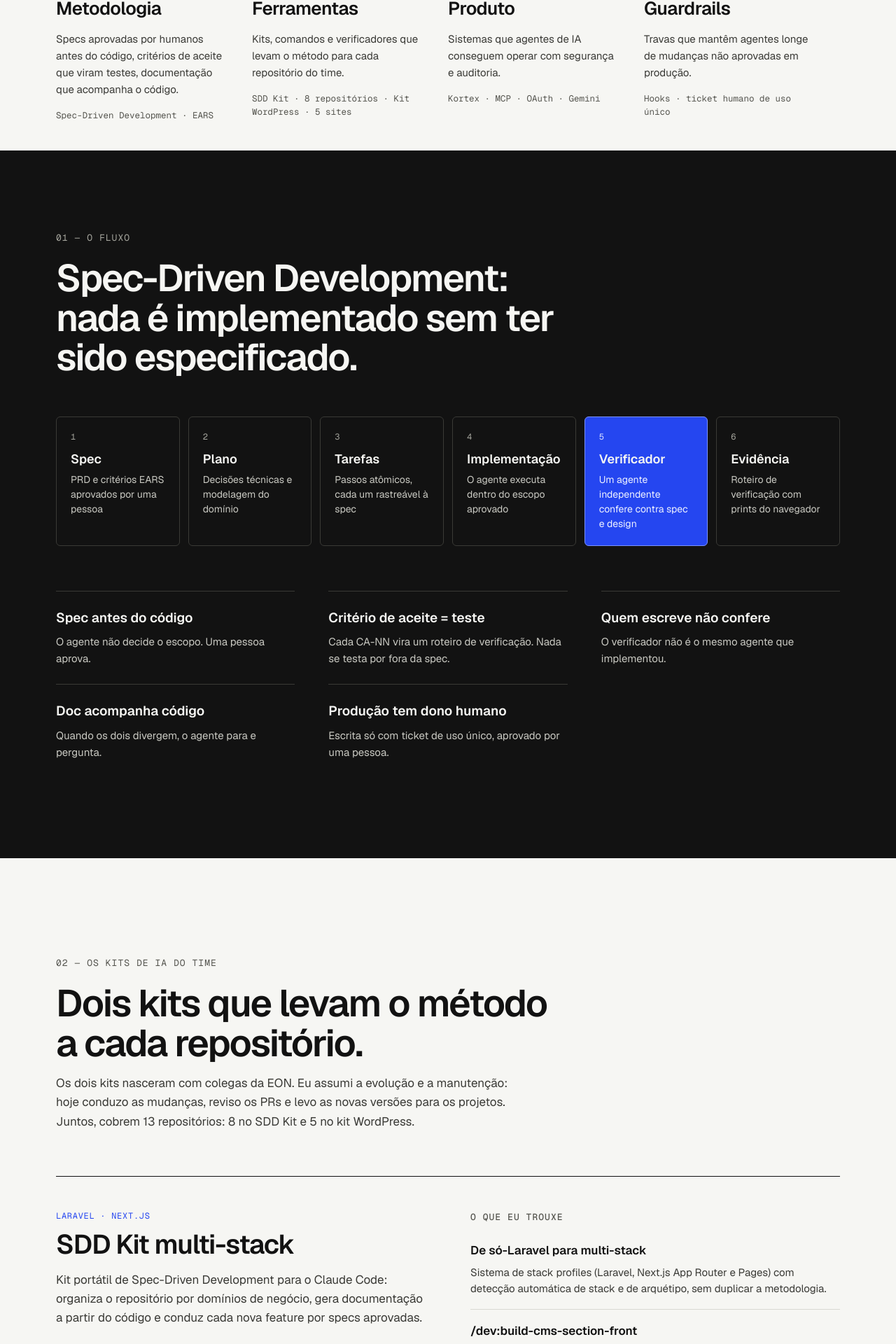
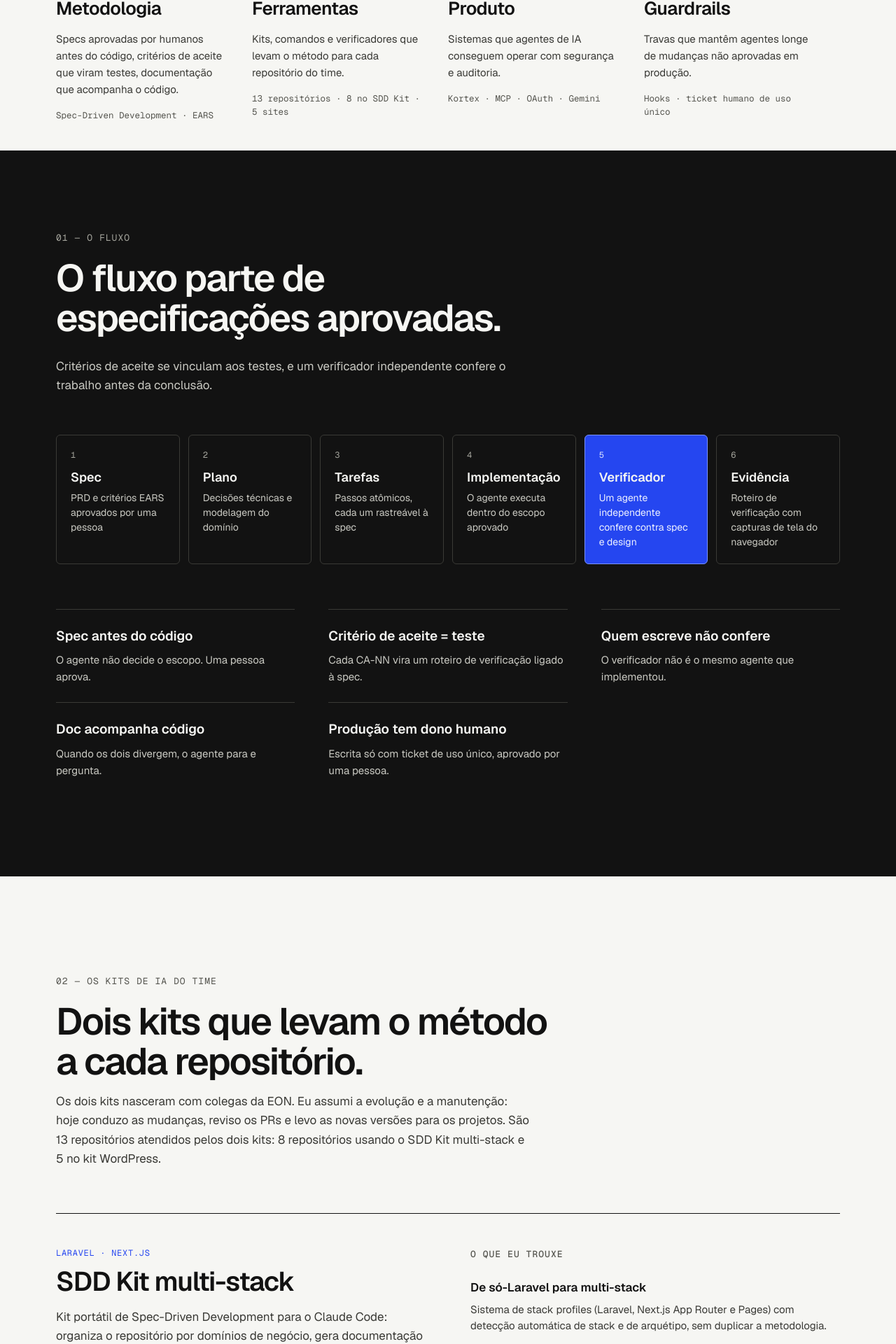
Before and after one commit to Tiago-Rocha09/portfolio, a Next.js app: page /pt/engenharia-com-ia in a window 1280 px wide. Shown: the part 977-2897 px from the top of the page at 70% size. Built offline with nearby package versions, Linux system fonts and the light colour scheme.

Commit message:
Enhance AI view content with additional flow lead paragraph and update English and Portuguese translations for clarity and consistency

```diff
--- a/components/ai-view.tsx
+++ b/components/ai-view.tsx
@@ -97,6 +97,9 @@
             {t("flowKicker")}
           </p>
           <h2 className="text-section max-w-[20ch]">{t("flowTitle")}</h2>
+          <p className="mt-7 max-w-[680px] text-[17px] leading-[1.6] text-inverse-body">
+            {t("flowLead")}
+          </p>
           <ol aria-label={t("flowAria")} className="cols-steps mt-14 list-none p-0">
             {steps.map((step) => {
               const emphasis = step.n === "5";
--- a/messages/en.json
+++ b/messages/en.json
@@ -47,7 +47,7 @@
       { "value": "10+", "label": "corporate sites on the platform I maintain" }
     ],
     "stackKicker": "01 — CORE STACK",
-    "stackTitle": "Full stack for real: from the component to the server.",
+    "stackTitle": "Full stack development, from the frontend to infrastructure.",
     "stack": [
       {
         "area": "FRONT-END",
@@ -203,7 +203,7 @@
         "n": "02",
         "title": "Tools",
         "text": "Kits, commands, and verifiers that take the method into every repository of the team.",
-        "where": "SDD Kit · 8 repositories · WordPress Kit · 5 sites"
+        "where": "13 repositories · 8 on the SDD Kit · 5 sites"
       },
       {
         "n": "03",
@@ -219,7 +219,8 @@
       }
     ],
     "flowKicker": "01 — THE FLOW",
-    "flowTitle": "Spec-Driven Development: nothing is implemented until it has been specified.",
+    "flowTitle": "The flow starts from approved specifications.",
+    "flowLead": "Acceptance criteria tie to the tests, and an independent verifier checks the work before completion.",
     "flowAria": "Flow steps",
     "steps": [
       { "n": "1", "title": "Spec", "text": "PRD and EARS criteria approved by a person" },
@@ -231,20 +232,20 @@
     ],
     "principles": [
       { "title": "Spec before code", "text": "The agent does not decide the scope. A person approves." },
-      { "title": "Acceptance criteria = test", "text": "Each CA-NN becomes a verification script. Nothing is tested outside the spec." },
+      { "title": "Acceptance criteria = test", "text": "Each CA-NN becomes a verification script tied to the spec." },
       { "title": "Whoever writes does not check", "text": "The verifier is not the same agent that implemented." },
       { "title": "Docs stay with the code", "text": "When the two diverge, the agent stops and asks." },
       { "title": "Production has a human owner", "text": "Writes only with a one-time ticket, approved by a person." }
     ],
     "kitsKicker": "02 — THE TEAM AI KITS",
     "kitsTitle": "Two kits that take the method into every repository.",
-    "kitsIntro": "Both kits were born with colleagues at EON. I took on the evolution and the maintenance: today I lead the changes, review the PRs, and bring the new versions to the projects. Together they cover 13 repositories: 8 on the SDD Kit and 5 on the WordPress kit.",
+    "kitsIntro": "Both kits were born with colleagues at EON. I took on the evolution and the maintenance: today I lead the changes, review the PRs, and bring the new versions to the projects. That is 13 repositories covered by the two kits: 8 repositories using the multi-stack SDD Kit and 5 on the WordPress kit.",
     "brought": "WHAT I BROUGHT",
     "sddKicker": "LARAVEL · NEXT.JS",
     "sddTitle": "Multi-stack SDD Kit",
     "sddText": "A portable Spec-Driven Development kit for Claude Code: it organizes the repository by business domains, generates documentation from the code, and guides each new feature through approved specs.",
     "sddMetrics": [
-      { "label": "releases led", "value": "5" },
+      { "label": "versions led", "value": "5" },
       { "label": "repositories using it", "value": "8" },
       { "label": "supported stacks", "value": "3" }
     ],
@@ -288,7 +289,7 @@
         "text": "install-sdd.sh takes the kit and its updates to the client repositories."
       },
       {
-        "title": "Rollout across 5 sites",
+        "title": "Deployment across 5 sites",
         "text": "Votorantim Cimentos, Verdera, Nexa, Quimatic, and CESP working with the same process."
       },
       {
@@ -297,8 +298,8 @@
       }
     ],
     "proofKicker": "03 — THE PROOF",
-    "proofTitle": "A real feature, built entirely through the flow — and in production.",
-    "proofLead": "Plenty of companies have an AI kit. To show the flow in practice, I built the <strong>eon-activity-log</strong> plugin — an audit trail for the WordPress admin — from the spec to production.",
+    "proofTitle": "From the kit to a real delivery",
+    "proofLead": "<strong>eon-activity-log</strong> was a real task built with the engineering-with-AI kit, following the specification, implementation, and validation flow. A concrete example of how I apply the method in day-to-day development.",
     "proof": [
       {
         "when": "spec 001 · Oct/2026",
--- a/messages/pt.json
+++ b/messages/pt.json
@@ -47,7 +47,7 @@
       { "value": "10+", "label": "sites corporativos na plataforma que mantenho" }
     ],
     "stackKicker": "01 — STACK PRINCIPAL",
-    "stackTitle": "Full stack de verdade: do componente ao servidor.",
+    "stackTitle": "Desenvolvimento full stack, do frontend à infraestrutura.",
     "stack": [
       {
         "area": "FRONT-END",
@@ -203,7 +203,7 @@
         "n": "02",
         "title": "Ferramentas",
         "text": "Kits, comandos e verificadores que levam o método para cada repositório do time.",
-        "where": "SDD Kit · 8 repositórios · Kit WordPress · 5 sites"
+        "where": "13 repositórios · 8 no SDD Kit · 5 sites"
       },
       {
         "n": "03",
@@ -219,7 +219,8 @@
       }
     ],
     "flowKicker": "01 — O FLUXO",
-    "flowTitle": "Spec-Driven Development: nada é implementado sem ter sido especificado.",
+    "flowTitle": "O fluxo parte de especificações aprovadas.",
+    "flowLead": "Critérios de aceite se vinculam aos testes, e um verificador independente confere o trabalho antes da conclusão.",
     "flowAria": "Etapas do fluxo",
     "steps": [
       { "n": "1", "title": "Spec", "text": "PRD e critérios EARS aprovados por uma pessoa" },
@@ -227,24 +228,24 @@
       { "n": "3", "title": "Tarefas", "text": "Passos atômicos, cada um rastreável à spec" },
       { "n": "4", "title": "Implementação", "text": "O agente executa dentro do escopo aprovado" },
       { "n": "5", "title": "Verificador", "text": "Um agente independente confere contra spec e design" },
-      { "n": "6", "title": "Evidência", "text": "Roteiro de verificação com prints do navegador" }
+      { "n": "6", "title": "Evidência", "text": "Roteiro de verificação com capturas de tela do navegador" }
     ],
     "principles": [
       { "title": "Spec antes do código", "text": "O agente não decide o escopo. Uma pessoa aprova." },
-      { "title": "Critério de aceite = teste", "text": "Cada CA-NN vira um roteiro de verificação. Nada se testa por fora da spec." },
+      { "title": "Critério de aceite = teste", "text": "Cada CA-NN vira um roteiro de verificação ligado à spec." },
       { "title": "Quem escreve não confere", "text": "O verificador não é o mesmo agente que implementou." },
       { "title": "Doc acompanha código", "text": "Quando os dois divergem, o agente para e pergunta." },
       { "title": "Produção tem dono humano", "text": "Escrita só com ticket de uso único, aprovado por uma pessoa." }
     ],
     "kitsKicker": "02 — OS KITS DE IA DO TIME",
     "kitsTitle": "Dois kits que levam o método a cada repositório.",
-    "kitsIntro": "Os dois kits nasceram com colegas da EON. Eu assumi a evolução e a manutenção: hoje conduzo as mudanças, reviso os PRs e levo as novas versões para os projetos. Juntos, cobrem 13 repositórios: 8 no SDD Kit e 5 no kit WordPress.",
+    "kitsIntro": "Os dois kits nasceram com colegas da EON. Eu assumi a evolução e a manutenção: hoje conduzo as mudanças, reviso os PRs e levo as novas versões para os projetos. São 13 repositórios atendidos pelos dois kits: 8 repositórios usando o SDD Kit multi-stack e 5 no kit WordPress.",
     "brought": "O QUE EU TROUXE",
     "sddKicker": "LARAVEL · NEXT.JS",
     "sddTitle": "SDD Kit multi-stack",
     "sddText": "Kit portátil de Spec-Driven Development para o Claude Code: organiza o repositório por domínios de negócio, gera documentação a partir do código e conduz cada nova feature por specs aprovadas.",
     "sddMetrics": [
-      { "label": "releases conduzidas", "value": "5" },
+      { "label": "versões conduzidas", "value": "5" },
       { "label": "repositórios usando", "value": "8" },
       { "label": "stacks suportadas", "value": "3" }
     ],
@@ -288,7 +289,7 @@
         "text": "install-sdd.sh leva o kit e suas atualizações para os repositórios dos clientes."
       },
       {
-        "title": "Rollout em 5 sites",
+        "title": "Implantação em 5 sites",
         "text": "Votorantim Cimentos, Verdera, Nexa, Quimatic e CESP trabalhando com o mesmo processo."
       },
       {
@@ -297,8 +298,8 @@
       }
     ],
     "proofKicker": "03 — A PROVA",
-    "proofTitle": "Uma feature real, feita inteira pelo fluxo — e em produção.",
-    "proofLead": "Muita empresa tem um kit de IA. Para mostrar o fluxo na prática, desenvolvi o plugin <strong>eon-activity-log</strong> — trilha de auditoria do painel WordPress — da spec à produção.",
+    "proofTitle": "Do kit à entrega real",
+    "proofLead": "O <strong>eon-activity-log</strong> foi uma task real desenvolvida com o kit de engenharia com IA, seguindo o fluxo de especificação, implementação e validação. Um exemplo concreto de como aplico o método no desenvolvimento do dia a dia.",
     "proof": [
       {
         "when": "spec 001 · out/2026",
@@ -318,7 +319,7 @@
       {
         "when": "v1.2.0",
         "title": "Verificado com evidência",
-        "text": "Critérios EARS viraram roteiros de verificação com prints do navegador."
+        "text": "Critérios EARS viraram roteiros de verificação com capturas de tela do navegador."
       }
     ],
     "productKicker": "04 — PRODUTO QUE A IA OPERA",
```
